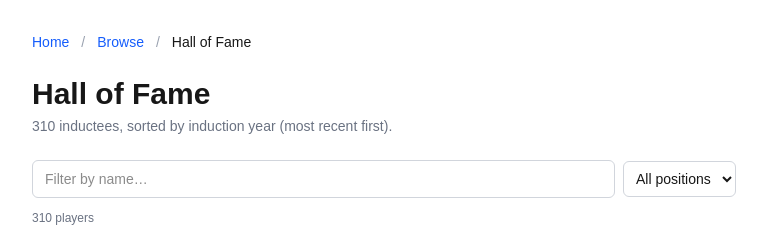
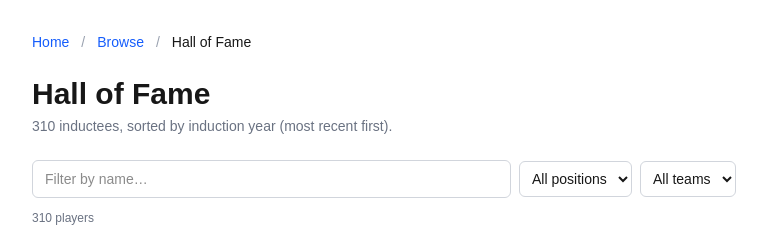
Before and after one commit to jude-go-reds/baseball, a Next.js app: page /browse/hof in a window 1280 px wide. Shown: the top 238 px of the page, without its empty margins (256-1023 px from the left). Built offline with nearby package versions, Linux system fonts and the light colour scheme.

Commit message:
Add team filter to browse galleries
Team dropdown derived from entries, hidden on the per-team page
(redundant). Useful on /browse/hof (filter Yankees HoFers) and
/browse/era/<decade> (filter team within an era).

```diff
--- a/app/browse/FilteredPlayerList.tsx
+++ b/app/browse/FilteredPlayerList.tsx
@@ -10,11 +10,18 @@ type Props = {
   entries: SearchEntry[];
   /** When true, omit the HoF-only checkbox (e.g. on the HoF page itself). */
   hideHofToggle?: boolean;
+  /** When true, omit the team dropdown (e.g. on the team page itself). */
+  hideTeamFilter?: boolean;
 };
 
-export function FilteredPlayerList({ entries, hideHofToggle = false }: Props) {
+export function FilteredPlayerList({
+  entries,
+  hideHofToggle = false,
+  hideTeamFilter = false,
+}: Props) {
   const [name, setName] = useState("");
   const [position, setPosition] = useState("");
+  const [team, setTeam] = useState("");
   const [hofOnly, setHofOnly] = useState(false);
   const [showAll, setShowAll] = useState(false);
 
@@ -24,15 +31,22 @@ export function FilteredPlayerList({ entries, hideHofToggle = false }: Props) {
     return Array.from(set).sort();
   }, [entries]);
 
+  const teams = useMemo(() => {
+    const set = new Set<string>();
+    for (const e of entries) if (e.team) set.add(e.team);
+    return Array.from(set).sort();
+  }, [entries]);
+
   const filtered = useMemo(() => {
     const q = name.trim().toLowerCase();
     return entries.filter((e) => {
       if (q && !e.name.toLowerCase().includes(q)) return false;
       if (position && e.position !== position) return false;
+      if (team && e.team !== team) return false;
       if (hofOnly && e.hofYear === undefined) return false;
       return true;
     });
-  }, [entries, name, position, hofOnly]);
+  }, [entries, name, position, team, hofOnly]);
 
   const visible = showAll ? filtered : filtered.slice(0, PAGE_SIZE);
   const hidden = filtered.length - visible.length;
@@ -65,6 +79,23 @@ export function FilteredPlayerList({ entries, hideHofToggle = false }: Props) {
             </option>
           ))}
         </select>
+        {!hideTeamFilter && (
+          <select
+            value={team}
+            onChange={(e) => {
+              setTeam(e.target.value);
+              setShowAll(false);
+            }}
+            className="rounded-md border border-gray-300 bg-white px-2 py-2 dark:border-gray-700 dark:bg-gray-900"
+          >
+            <option value="">All teams</option>
+            {teams.map((t) => (
+              <option key={t} value={t}>
+                {t}
+              </option>
+            ))}
+          </select>
+        )}
         {!hideHofToggle && (
           <label className="flex items-center gap-2">
             <input
--- a/app/browse/team/[team]/page.tsx
+++ b/app/browse/team/[team]/page.tsx
@@ -33,7 +33,7 @@ export default async function TeamPage({
         </p>
       </header>
 
-      <FilteredPlayerList entries={players} />
+      <FilteredPlayerList entries={players} hideTeamFilter />
     </main>
   );
 }
```
